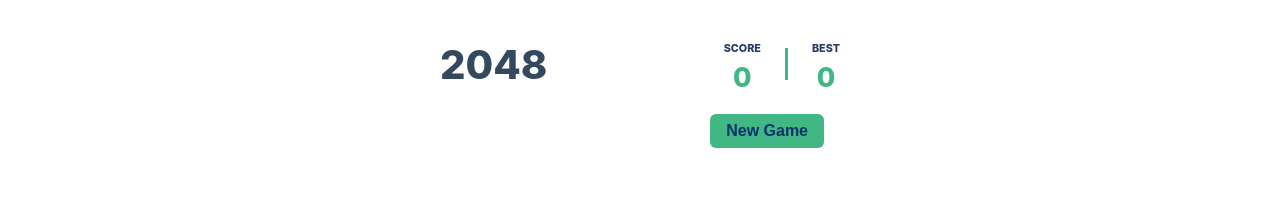
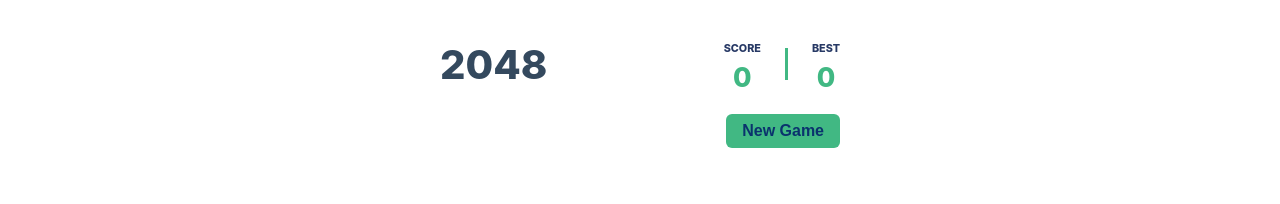
Before and after one commit to mason-bee-coder/Vue-2048, a Vue app: page / in a window 1280 px wide. Shown: the top 204 px of the page. Built offline with nearby package versions, Linux system fonts and the light colour scheme.

Commit message:
fix: update style

```diff
--- a/src/assets/main.css
+++ b/src/assets/main.css
@@ -1,7 +1,6 @@
 @import './base.css';
 
 #app {
-  max-width: 1280px;
   margin: 0 auto;
 
   font-weight: normal;
--- a/src/components/PlayStage.vue
+++ b/src/components/PlayStage.vue
@@ -72,7 +72,7 @@
   justify-content: flex-end
 
   button
-    margin: 1rem 1rem 0 0
+    margin-top: 1rem
 
 .play-area
   position: relative
```
